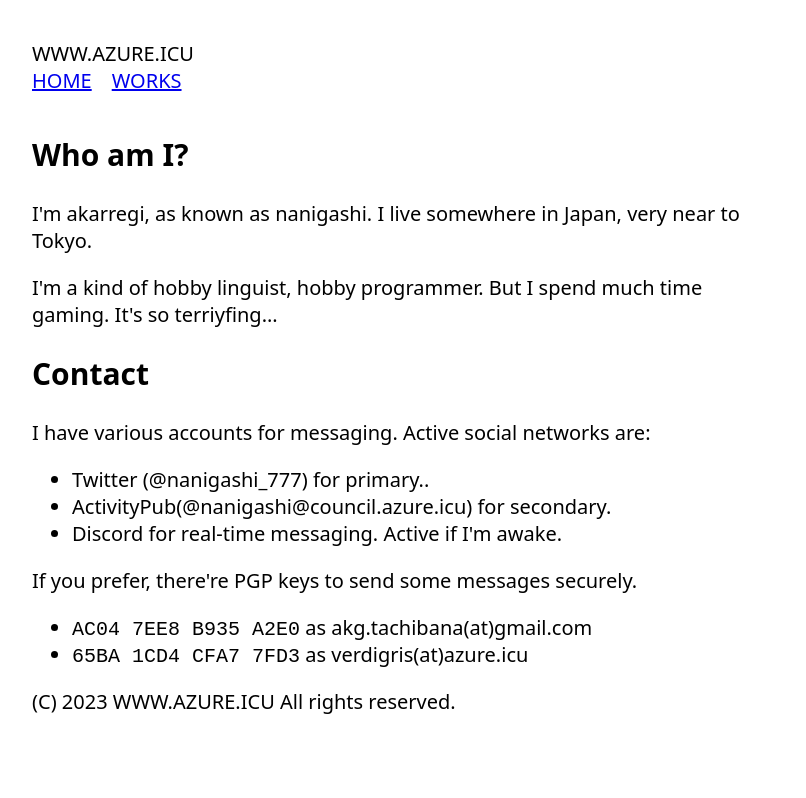
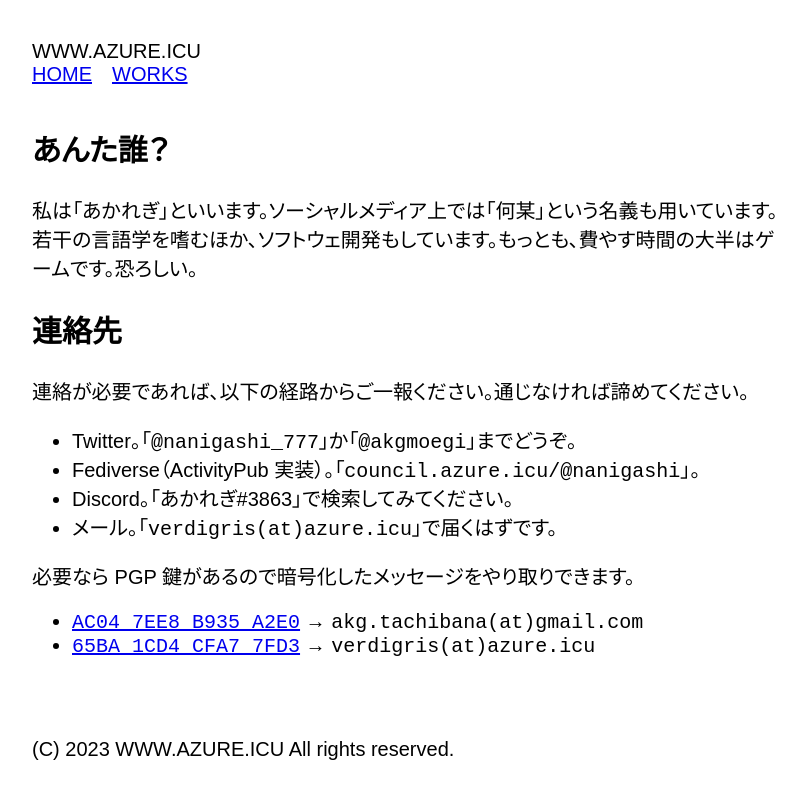
Before and after one commit to akaregi/azure3, a Next.js app: page / in a window 1280 px wide. Shown: the top 798 px of the page, without its empty margins (232-1038 px from the left). Built offline with nearby package versions, Linux system fonts and the light colour scheme.

Commit message:
feat: footer
Signed-off-by: akaregi <verdigris@azure.icu>

```diff
--- /dev/null
+++ b/src/components/Footer.tsx
@@ -0,0 +1,9 @@
+import styles from "@/styles/components/Footer.module.css";
+
+export default function Footer() {
+  return (
+    <footer className={styles.footer}>
+      <p>(C) 2023 WWW.AZURE.ICU All rights reserved.</p>
+    </footer>
+  );
+}
--- a/src/docs/Home.mdx
+++ b/src/docs/Home.mdx
@@ -1,18 +1,17 @@
-## Who am I?
+## あんた誰？
 
-I'm akarregi, as known as nanigashi. I live somewhere in Japan, very near to Tokyo.
+私は「あかれぎ」といいます。ソーシャルメディア上では「何某」という名義も用いています。若干の言語学を嗜むほか、ソフトウェ開発もしています。もっとも、費やす時間の大半はゲームです。恐ろしい。
 
-I'm a kind of hobby linguist, hobby programmer. But I spend much time gaming. It's so terriyfing...
+## 連絡先
 
-## Contact
+連絡が必要であれば、以下の経路からご一報ください。通じなければ諦めてください。
 
-I have various accounts for messaging. Active social networks are:
+- Twitter。「`@nanigashi_777`」か「`@akgmoegi`」までどうぞ。
+- Fediverse（ActivityPub 実装）。「`council.azure.icu/@nanigashi`」。
+- Discord。「あかれぎ#3863」で検索してみてください。
+- メール。「`verdigris(at)azure.icu`」で届くはずです。
 
-- Twitter (@nanigashi_777) for primary..
-- ActivityPub(@nanigashi@council.azure.icu) for secondary.
-- Discord for real-time messaging. Active if I'm awake.
+必要なら PGP 鍵があるので暗号化したメッセージをやり取りできます。
 
-If you prefer, there're PGP keys to send some messages securely.
-
-- `AC04 7EE8 B935 A2E0` as akg.tachibana(at)gmail.com
-- `65BA 1CD4 CFA7 7FD3` as verdigris(at)azure.icu
+- [`AC04 7EE8 B935 A2E0`](https://static.azure.icu/keys/AC04_7EE8_B935_A2E0.asc) → `akg.tachibana(at)gmail.com`
+- [`65BA 1CD4 CFA7 7FD3`](https://static.azure.icu/keys/65BA_1CD4_CFA7_7FD3.asc) → `verdigris(at)azure.icu`
--- a/src/pages/_app.tsx
+++ b/src/pages/_app.tsx
@@ -1,9 +1,8 @@
+import type { AppProps } from "next/app";
+import Head from "next/head";
+import Footer from "@/components/Footer";
 import Header from "@/components/Header";
-import Menu from "@/components/Menu";
 import "@/styles/globals.css";
-import type { AppProps } from "next/app";
-import Link from "next/dist/client/link";
-import Head from "next/head";
 
 export default function App({ Component, pageProps }: AppProps) {
   return (
@@ -19,9 +18,7 @@ export default function App({ Component, pageProps }: AppProps) {
         <Component {...pageProps} />
       </main>
 
-      <footer>
-        <p>(C) 2023 WWW.AZURE.ICU All rights reserved.</p>
-      </footer>
+      <Footer />
     </>
   );
 }
--- /dev/null
+++ b/src/styles/components/Footer.module.css
@@ -0,0 +1,3 @@
+.footer {
+  margin: 4rem 0;
+}
--- a/src/styles/globals.css
+++ b/src/styles/globals.css
@@ -4,7 +4,7 @@
 }
 
 html {
-  font-family: "Noto Sans CJK", "Noto Sans", "Yu Gothic", sans-serif;
+  font-family: sans-serif;
   font-feature-settings: "palt";
 
   font-size: 20px;
```
